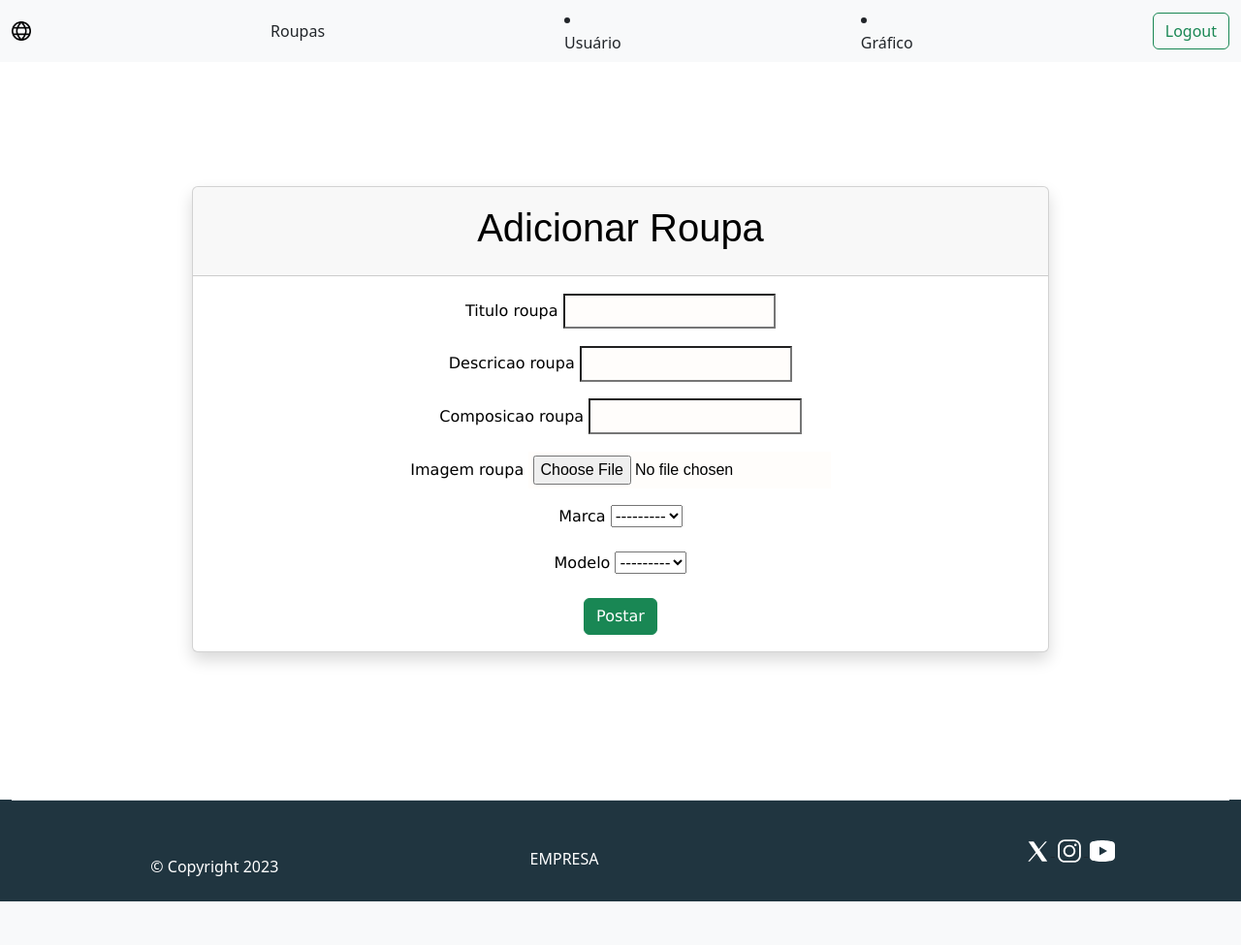
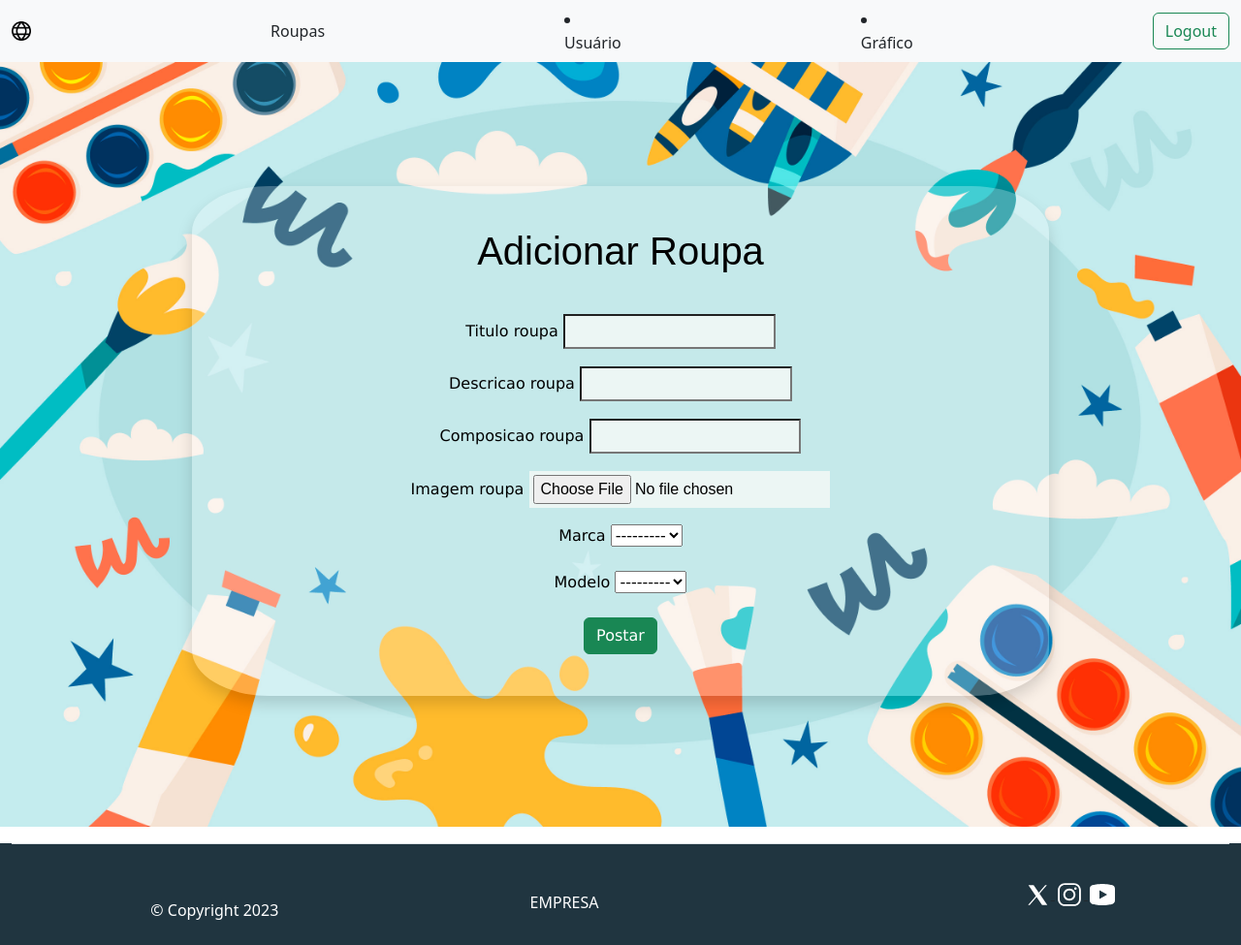
Before and after one commit to LeoCorleone/tcc_senai, a Django app: page /postagem/ in a window 1280 px wide. Shown: the whole page at 97% size. Before the commit the page ends 930 px from the top, so only its background shows below. Run offline with Django 4.2, Linux system fonts and the light colour scheme; data that the repository does not hold is empty; some libraries are stand-ins or nearby versions.

Commit message:
backgrounds adicionados no adm

```diff
--- a/catalogo/site_catalogo/static/assets/css/edit_roupa.css
+++ b/catalogo/site_catalogo/static/assets/css/edit_roupa.css
@@ -1,4 +1,3 @@
-
 #foto img{
     border-radius: 10%;
     width: auto;
--- a/catalogo/site_catalogo/templates/adm.html
+++ b/catalogo/site_catalogo/templates/adm.html
@@ -1,12 +1,8 @@
 {% extends 'layouts/layout.html' %}
 {% load static %}
 {% block content %}
-<style>
-  body{
-    background-image: url({% static 'assets/img/10.jpg' %});
-  }
 
-</style>
+      {% include 'partials/adm/background.html' %}
       <!-- navbar  -->
       {% include 'partials/adm/navbar.html' %}
       <!-- fim navbar  -->
--- a/catalogo/site_catalogo/templates/listagemroupas.html
+++ b/catalogo/site_catalogo/templates/listagemroupas.html
@@ -3,6 +3,7 @@
 {% block content %}
 
 {% include 'partials/adm/navbar.html' %}
+{% include 'partials/adm/background2.html' %}
 
 <div class="container text-center" style="padding: 5%;">
     <!-- {% include 'partials/alerts.html' %} -->
--- /dev/null
+++ b/catalogo/site_catalogo/templates/partials/adm/background.html
@@ -0,0 +1,7 @@
+{% load static %}
+
+<style>
+body{
+    background-image: url({% static 'assets/img/dashboard1.jpg' %});
+  }
+</style>
--- a/catalogo/site_catalogo/templates/postagemform.html
+++ b/catalogo/site_catalogo/templates/postagemform.html
@@ -2,10 +2,11 @@
 {% load static %}
 {% block content %}
 
+{% include 'partials/adm/background.html' %}
  {% include 'partials/adm/navbar.html' %}
-    <div class="container-sm text-center" id="info" style="padding: 10%;">
-        <div class="card shadow">
-            <div class="card-header" style="padding: 2%;">
+    <div class="container-sm text-center"  style="padding: 10%;">
+        <div class="shadow" id="info">
+            <div class="header" style="padding: 2%;">
                 <h1 class="log">Adicionar Roupa</h1>
             </div>
             <form method = "post" enctype="multipart/form-data" style="padding: 2%;">
--- a/catalogo/site_catalogo/templates/updateroupa.html
+++ b/catalogo/site_catalogo/templates/updateroupa.html
@@ -2,6 +2,7 @@
 {% load static %}
 {% block content %}
 
+ {% include 'partials/adm/background2.html' %}
  {% include 'partials/adm/navbar.html' %}
     <div class="container text-center" style="padding: 5%;">
         <div class="row shadow" id="info">
```
Also changed, not shown: catalogo/site_catalogo/templates/partials/adm/background2.html (added, +7 -0 lines), catalogo/site_catalogo/static/assets/img/dashboard1.jpg (added), catalogo/site_catalogo/static/assets/img/dashboard2.jpg (added).
